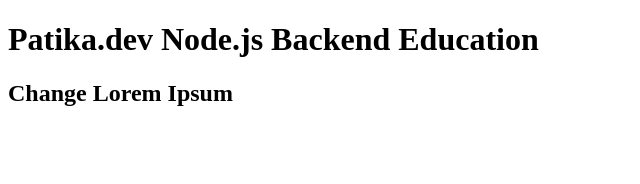
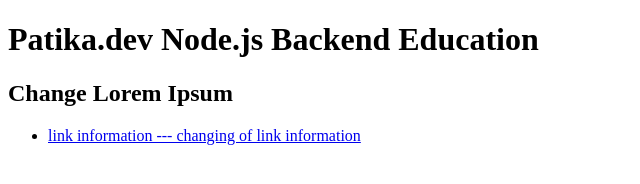
Before and after one commit to MelihCelik00/go_web_development_path, a plain HTML site: page Stuff/index.html in a window 1280 px wide. Shown: the whole page, without its empty margins (0-640 px from the left). Drawn offline with Linux system fonts and the light colour scheme.

Commit message:
changed the position of script tag declaration to fix error in javascript side

```diff
--- a/Stuff/index.html
+++ b/Stuff/index.html
@@ -11,7 +11,14 @@
 
     <h2 id="title-header-2">Lorem Ipsum Dolor</h2>
 
-    <script src="js/script01.js"></script>
+    <!-- <script src="js/script01.js"></script> -->
+
+    <ul id="listID">
+        <li>
+            <a href="#">link information</a>
+        </li>
+    </ul>
+
     <script src="js/script02.js"></script>
 
 </body>
```
